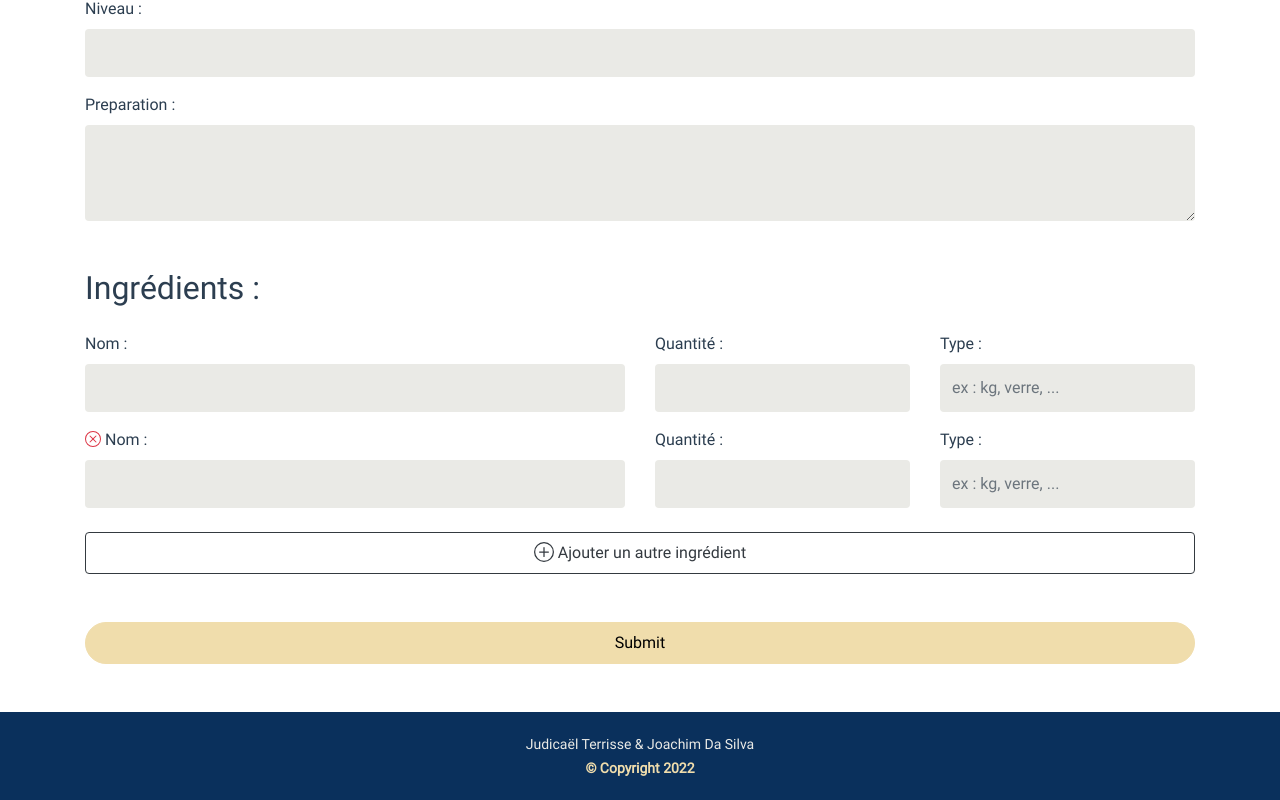
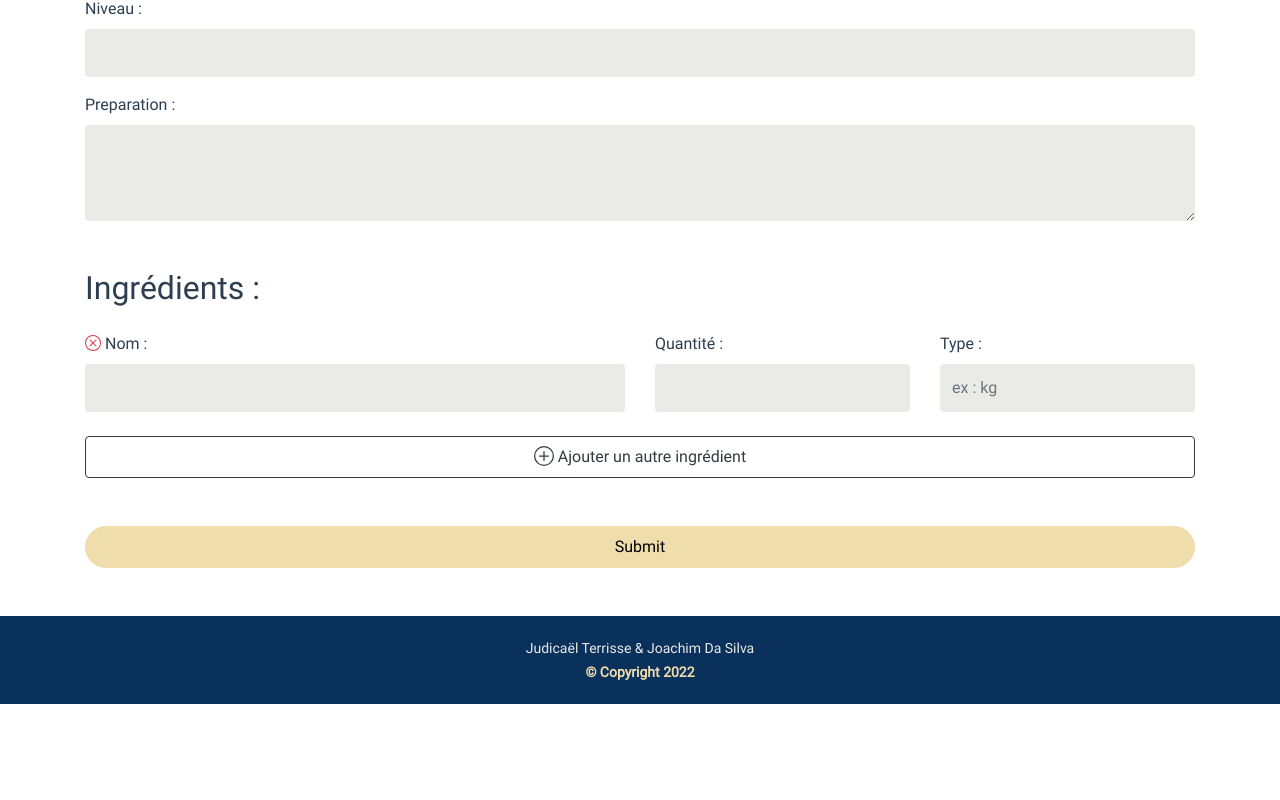
Before and after one commit to JudicaelT/vue-APIDAE-2021-2022, a Vue app: page /#/ajouter_recette in a window 1280 px wide. Shown: the part 617-1417 px from the top of the page. After the commit the page ends 1321 px from the top, so only its background shows below. Built offline with nearby package versions, Linux system fonts and the light colour scheme.

Commit message:
Ajouter et supprimmer des ingrédients

```diff
--- a/src/components/AddRecipe.vue
+++ b/src/components/AddRecipe.vue
@@ -25,10 +25,13 @@
 
 					<h2 class="mt-5">Ingr&eacute;dients :</h2>
 					<div class="recipe-lines">
-						<div class="row" id="recipe">
+						<div class="row"
+						v-for="ingredient in ingredients"
+							:id="ingredient.id"
+							:key="ingredient.key">
 							<div class="col-md-6">
 								<div>
-									<label class="form-label mt-3" for="ingredientName">Nom :</label>
+									<label class="form-label mt-3" for="ingredientName"><b-icon-x-circle v-on:click="removeIngredient(ingredient.id)" class="text-danger cursor-pointer"></b-icon-x-circle> Nom :</label>
 									<input class="form-control rounded py-4 border-0 bg-grey" type="text" name="ingredientName" />
 								</div>
 							</div>
@@ -44,39 +47,12 @@
 								<div>
 									<label class="form-label mt-3" for="quantityType">Type :</label>
 									<input class="form-control rounded py-4 border-0 bg-grey" type="text"
-										placeholder="ex : kg, verre, ..." name="quantityType" />
-								</div>
-							</div>
-						</div>
-
-						<div class="row" id="recipe-2">
-							<div class="col">
-								<div>
-									<label class="form-label mt-3" for="ingredientName">
-										<b-icon-x-circle v-on:click="removeIngredient(2)" class="text-danger cursor-pointer">
-										</b-icon-x-circle> Nom :
-									</label>
-									<input class="form-control rounded py-4 border-0 bg-grey" type="text" name="ingredientName" />
-								</div>
-							</div>
-
-							<div class="col-md-3">
-								<div>
-									<label class="form-label mt-3" for="ingredientQuantity">Quantit&eacute; :</label>
-									<input class="form-control rounded py-4 border-0 bg-grey" type="number" name="ingredientQuantity" />
-								</div>
-							</div>
-
-							<div class="col-md-3">
-								<div>
-									<label class="form-label mt-3" for="quantityType">Type :</label>
-									<input class="form-control rounded py-4 border-0 bg-grey" type="text"
-										placeholder="ex : kg, verre, ..." name="quantityType" />
+										placeholder="ex : kg" name="quantityType" />
 								</div>
 							</div>
 						</div>
 					</div>
-					<div class="btn btn-outline-dark rounded py-2 my-4" v-on:click="addIngredient()">
+					<div class="btn btn-outline-dark rounded py-2 my-4" v-on:click="addIngredient(count)">
 						<b-icon-plus-circle></b-icon-plus-circle>
 						Ajouter un autre ingrédient
 					</div>
@@ -93,22 +69,47 @@
 		data: function () {
 			return {
 				count: 0,
+				ingredients: [{
+					id: 0
+				}],
 			}
 		},
 		methods: {
 
+			/**
+			 * Add a section with inputs fields to fill an ingredient.
+			 * The section is created with an id so that it can be removed
+			 * with 'removeIngredient(id)' method
+			 */
 			addIngredient: function () {
-				let id = this.count++;
-
-				let newIngredient = document.getElementById('recipe').cloneNode(true);
-
-				newIngredient.id = 'recipe-' + id;
-				newIngredient.querySelector('label[for="ingredientName"]').innerHTML = '<b-icon-x-circle v-on:click="removeIngredient(' + id + ')" class="text-danger cursor-pointer"></b-icon-x-circle> Nom :';
-
+				this.ingredients.push({
+					id: ++this.count,
+				});
 			},
 
+			/**
+			 * Remove a section to add an ingredient. The section will
+			 * not be removed if it is the only section in the form
+			 * (so that the recipe has at least 1 ingredient)
+			 *
+			 * @param id the id attribute of the section we want to remove
+			 */
 			removeIngredient: function (id) {
-				document.getElementById('recipe-' + id).remove();
+				if(this.ingredients.length <= 1) {
+					alert('La recette doit avoir au moins 1 ingrédient');
+					return;
+				}
+
+				let ingredientIndex = this.ingredients.findIndex(ingredient => {
+					return ingredient.id === id;
+				});
+
+				console.log(ingredientIndex);
+				if (ingredientIndex !== -1) {
+					this.ingredients.splice(ingredientIndex, 1);
+				} else {
+					console.log('toto');
+				}
 			},
 
 			addRecipe: function () {
@@ -118,6 +119,3 @@
 
 	};
 </script>
-
-<style scoped>
-</style>
```
